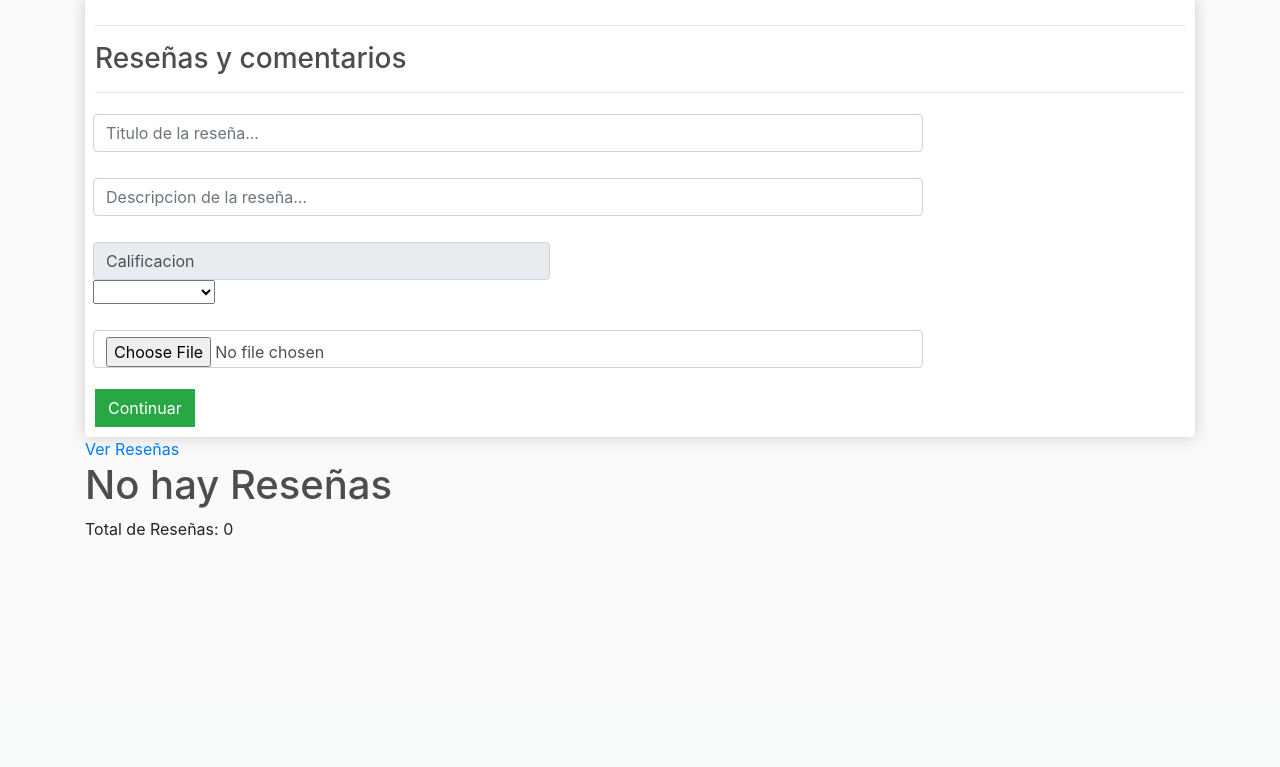
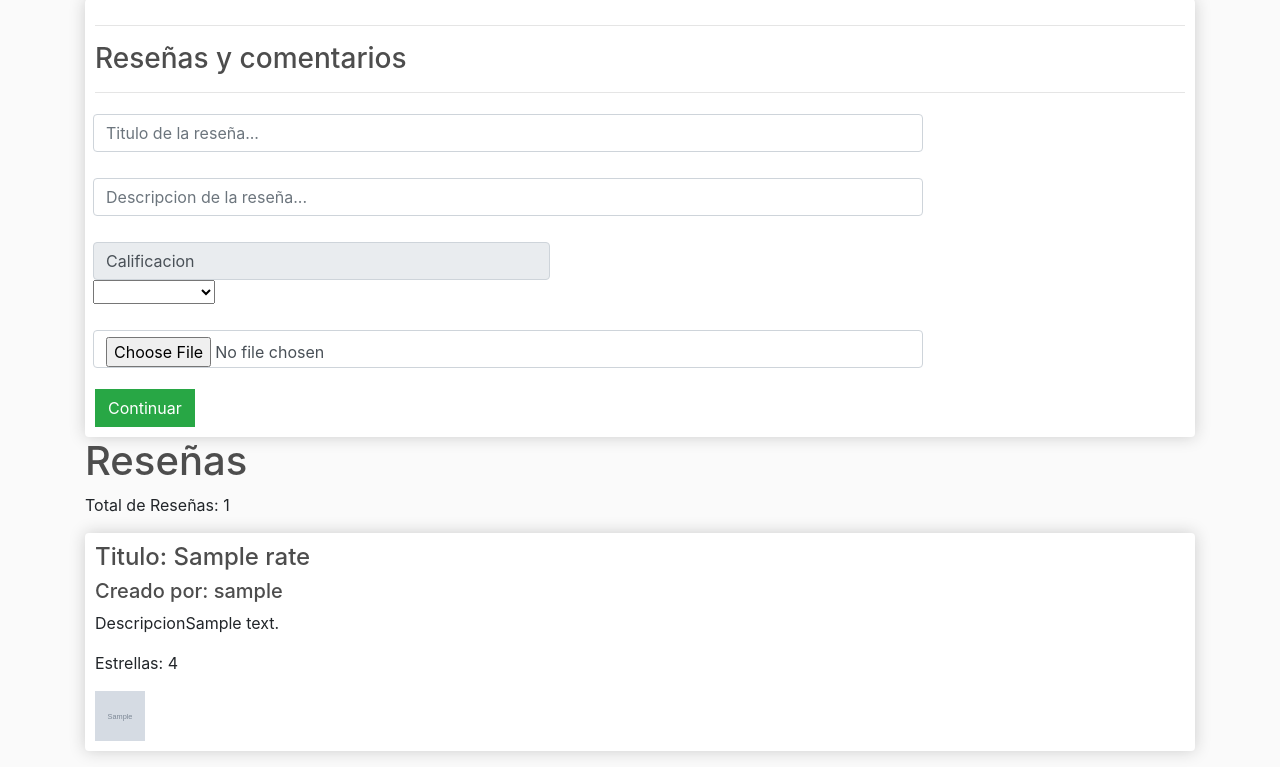
Before and after one commit to pakofdz/Proyecto_Pila2, a Django app: page /rates/ in a window 1280 px wide. Shown: the part 106-873 px from the top of the page. Before the commit the page ends 642 px from the top, so only its background shows below. Run offline with Django 5.2, Linux system fonts and the light colour scheme; tables that the repository leaves empty hold one stand-in row (values such as "Sample post"); grey boxes marked "Sample" are stand-in pictures; some libraries are stand-ins or nearby versions.

Commit message:
rates completo

```diff
--- a/store/templates/store/rates.html
+++ b/store/templates/store/rates.html
@@ -6,7 +6,7 @@
         <hr>
         <h3>Reseñas y comentarios</h3>
         <hr>
-        <form action="{% url 'create_rates' %}" method="POST">
+        <form action="{% url 'create_rates' %}" method="POST" enctype="multipart/form-data">
             {% csrf_token %}
             <div id="rate-info" class="row">
                 <div class="form-field col-9 mx-2 mb-3">
@@ -18,7 +18,7 @@
                 </div>
                 <div class="form-field col-5 mx-2 mb-3">
                     <label class="input-group-text" for="inputGroupSelect01">Calificacion</label>
-                    <select required id="form-select" id="inputGroupSelect01" name="rate">
+                    <select required id="form-select" name="rate">
                         <option selected></option>
                         <option value="1"> ⭐</option>
                         <option value="2"> ⭐⭐</option>
@@ -28,31 +28,44 @@
                     </select>
                 </div>
                 <div class="form-field col-9 mb-3 mx-2">
-                    <input type="file" class="form-control" id="inputGroupFile04" name="imageRate">
+                    <input type="file" class="form-control" name="imageRate">
                 </div>
 
                 <div class=" col-9">
-                    <input id="form-button" class="btn btn-success btn-success" type="submit" value="Continuar">
+                    <input class="btn btn-success btn-success" type="submit" value="Continuar">
                 </div>
+
             </div>
         </form>
     </div>
 </div>
-<a href="{% url 'list_rates' %}">Ver Reseñas</a>
+<div>
+    <div class="">
         {% if rates %}
-    <h1>Hay Reseñas</h1>
+        <h1>Reseñas</h1>
         {% else %}
         <h1>No hay Reseñas</h1>
         {% endif %}
+        <p>Total de Reseñas: {{ rates|length }}</p>
+    </div>
 
-<p>Total de Reseñas: {{ rates|length }}</p>
-
+    <div style=" word-wrap: break-word ;">
         {% for rate in rates %}
-    <div>
-        {{ rate.title }}
-        {{ rate.description }}
-        {{ rate.rate }}
+        <div class="box-element mb-3">
+            <h4>Titulo: {{ rate.title }}</h4>
+            <h5>Creado por: {{rate.user}}</h5>
+            <p>Descripcion{{ rate.description }}</p>
+            <p>Estrellas: {{ rate.rate }}</p>
+            {% if rate.imageRate %}
+            <img src="{{rate.imageRate.url}}" style="height: 50px; width: 50px;" alt="...">
+            {% else %}
+            <img src="" style="height: 50px; width: 50px;" alt="Sin imagen">
+            {% endif %}
         </div>
         {% endfor %}
+    </div>
+
+</div>
+
 
 {% endblock content %}
--- a/store/urls.py
+++ b/store/urls.py
@@ -1,16 +1,13 @@
 from django.urls import path
 from . import views
-from .views import list_rates,create_rates
 
 urlpatterns = [
 
     path('', views.store, name="store"),
     path('cart/', views.cart, name="cart"),
     path('checkout/', views.checkout, name="checkout"),
+    path('new_rate/', views.create_rates, name='create_rates'),
     path('rates/', views.rates, name="rates"),
     path('update_item/', views.updateItem, name="update_item"),
     path('process_order/', views.processOrder, name="process_order"),
-
-    path('list/', list_rates, name='list_rates'),
-    path('new/', create_rates, name='create_rates')
 ]
--- a/store/views.py
+++ b/store/views.py
@@ -44,23 +44,26 @@ def rates(request):
     cartItems = data['cartItems']
     order = data['order']
     items = data['items']
-
-    context = {'items':items, 'order':order, 'cartItems':cartItems}
+    rates = Rates.objects.all()
+    context = {'items':items, 'order':order, 'cartItems':cartItems, 'rates':rates}
     return render(request, 'store/rates.html', context)
 
-def list_rates(request):
-    rates = Rates.objects.all()
-    print(rates)
-    return render(request, 'store/rates.html',{"rates": rates })
 
 def create_rates(request):
-   rate = Rates(user = request.user,
-          title = request.POST['title'],
-          description = request.POST['description'],
-          rate = request.POST['rate'],
-          imageRate = request.POST['imageRate'])
-   rate.save()
-   return redirect('/rates/')
+    if 'imageRate' in request.FILES:
+        image_rate = request.FILES['imageRate']
+    else:
+        image_rate = None
+
+    rate = Rates(
+        user=request.user,
+        title=request.POST['title'],
+        description=request.POST['description'],
+        rate=request.POST['rate'],
+        imageRate=image_rate
+    )
+    rate.save()
+    return redirect('/rates/')
 
 def updateItem(request):
     data = json.loads(request.body)
```
Also changed, not shown: 1 other file. Lines whose indentation alone changed are shown as unchanged.
